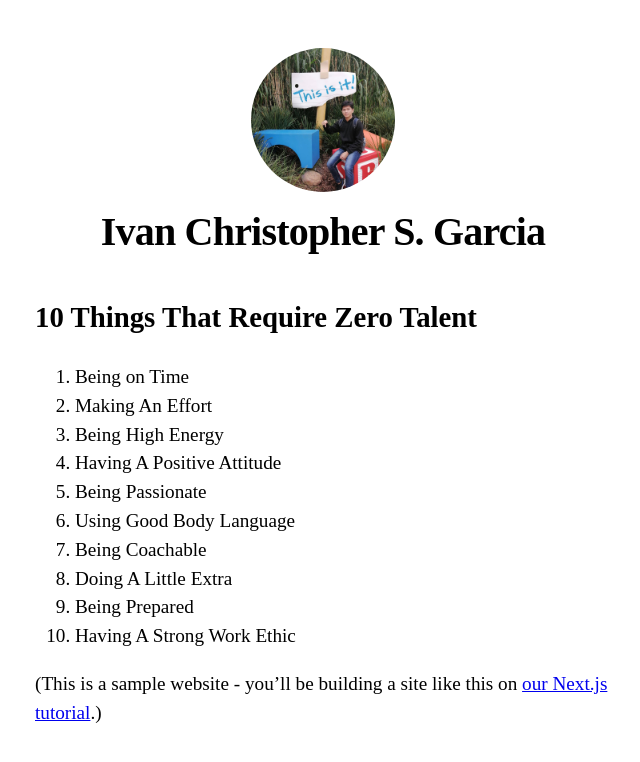
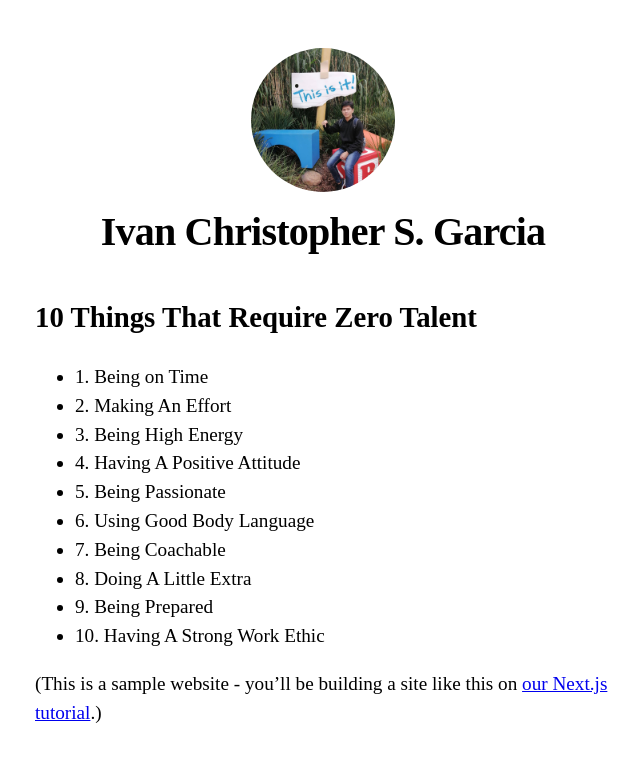
Before and after one commit to ivancsgarcia/nextjs-blog, a Next.js app: page / in a window 1280 px wide. Shown: the top 762 px of the page, without its empty margins (317-957 px from the left). Built offline with nearby package versions, Linux system fonts and the light colour scheme.

Commit message:
second commit

```diff
--- a/pages/index.js
+++ b/pages/index.js
@@ -10,18 +10,18 @@ export default function Home() {
       </Head>
       <section className={utilStyles.headingMd}>
         <h1>10 Things That Require Zero Talent</h1>
-    <ol>
-      <li>Being on Time</li>
-    <li>Making An Effort</li>
-    <li>Being High Energy</li>
-    <li>Having A Positive Attitude</li>
-    <li>Being Passionate</li>
-    <li>Using Good Body Language</li>
-    <li>Being Coachable</li>
-    <li>Doing A Little Extra</li>
-    <li>Being Prepared</li>
-    <li>Having A Strong Work Ethic</li>
-    </ol>
+    <ul>
+      <li>1. Being on Time</li>
+    <li>2. Making An Effort</li>
+    <li>3. Being High Energy</li>
+    <li>4. Having A Positive Attitude</li>
+    <li>5. Being Passionate</li>
+    <li>6. Using Good Body Language</li>
+    <li>7. Being Coachable</li>
+    <li>8. Doing A Little Extra</li>
+    <li>9. Being Prepared</li>
+    <li>10. Having A Strong Work Ethic</li>
+    </ul>
         <p>
           (This is a sample website - you’ll be building a site like this on{' '}
           <a href="https://nextjs.org/learn">our Next.js tutorial</a>.)
```
